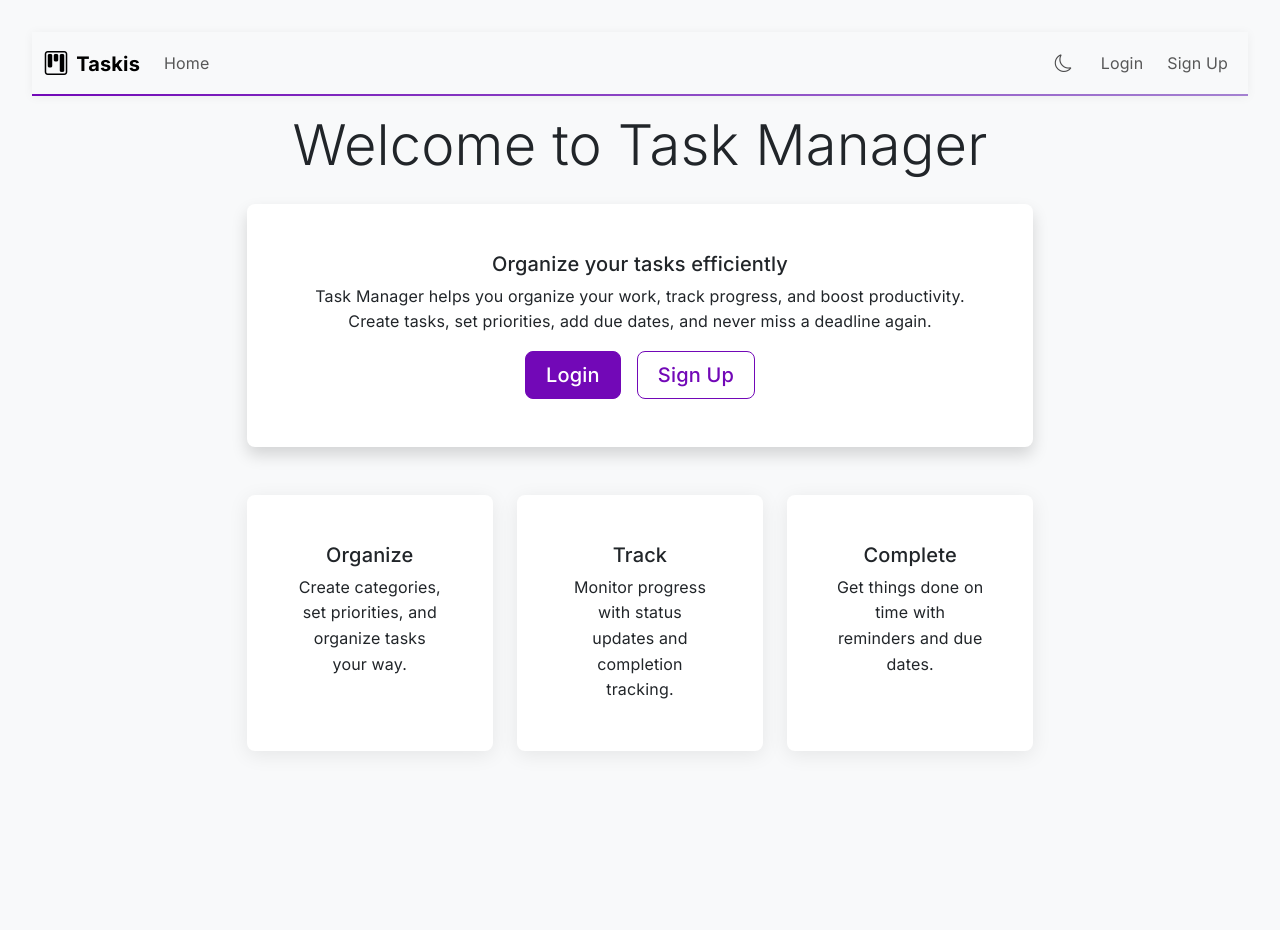
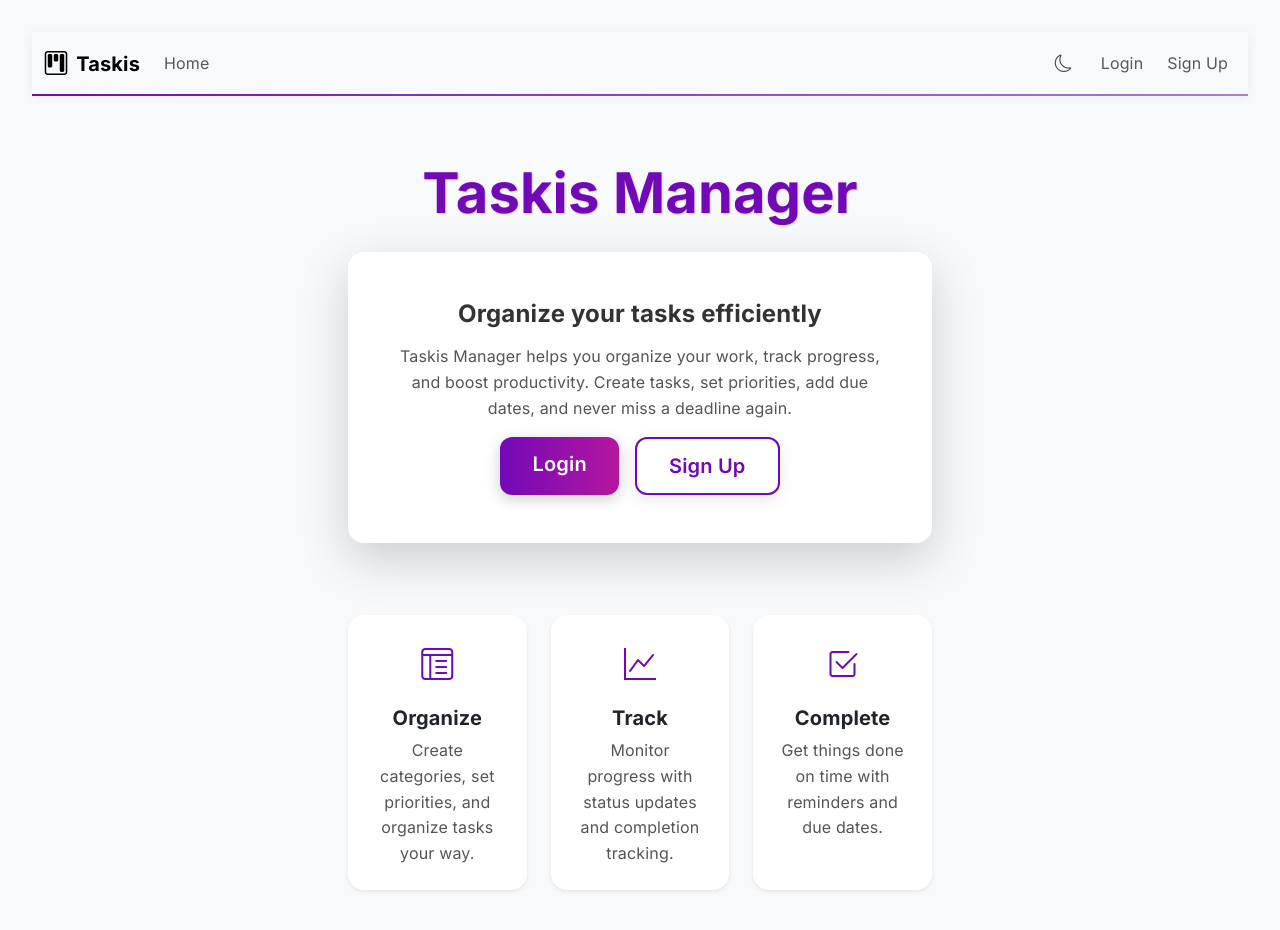
Before and after one commit to aswinp666/TaskisTask-Manager, a React (Vite) app in the folder task-manager/: page / in a window 1280 px wide. Shown: the top 930 px of the page. Before the commit the page ends 864 px from the top, so only its background shows below. Built offline with nearby package versions, Linux system fonts and the light colour scheme; no server answers.

Commit message:
Home Page Revamped and UI Overhauled has been completed

```diff
--- a/task-manager/src/pages/Home.jsx
+++ b/task-manager/src/pages/Home.jsx
@@ -6,16 +6,26 @@ const Home = () => {
   const { isAuthenticated, user } = useAuth();
 
   return (
-    <Container>
+    <Container fluid className="py-5" style={{ backgroundColor: '#f8f9fa', minHeight: '100vh' }}>
       <Row className="justify-content-center text-center">
-        <Col md={8}>
-          <h1 className="display-4 mb-4">Welcome to Task Manager</h1>
+        <Col xs={12} md={8} lg={6}>
+          <h1
+            className="display-4 fw-bold mb-4"
+            style={{ color: 'rgb(114, 9, 183)', textShadow: '1px 1px 2px rgba(0,0,0,0.2)' }}
+          >
+            Taskis Manager
+          </h1>
 
-          <Card className="shadow mb-4">
+          <Card
+            className="shadow-lg mb-4"
+            style={{ borderRadius: '1rem', overflow: 'hidden' }}
+          >
             <Card.Body>
-              <Card.Title>Organize your tasks efficiently</Card.Title>
-              <Card.Text>
-                Task Manager helps you organize your work, track progress, and boost productivity.
+              <Card.Title className="fw-bold mb-3" style={{ fontSize: '1.5rem', color: '#333' }}>
+                Organize your tasks efficiently
+              </Card.Title>
+              <Card.Text style={{ fontSize: '1rem', color: '#555' }}>
+                Taskis Manager helps you organize your work, track progress, and boost productivity.
                 Create tasks, set priorities, add due dates, and never miss a deadline again.
               </Card.Text>
 
@@ -27,20 +37,38 @@ const Home = () => {
                   size="lg"
                   className="mt-3"
                   style={{
-    backgroundColor: 'rgb(114, 9, 183)',
-    borderColor: 'rgb(114, 9, 183)',
+                    background: 'linear-gradient(90deg, #7209B7, #B5179E)',
+                    border: 'none',
+                    color: '#fff',
+                    padding: '0.75rem 2rem',
+                    fontWeight: '600',
+                    borderRadius: '0.75rem',
+                    boxShadow: '0 4px 15px rgba(0,0,0,0.2)',
+                    transition: 'all 0.3s ease',
                   }}
+                  onMouseEnter={(e) => e.currentTarget.style.transform = 'scale(1.05)'}
+                  onMouseLeave={(e) => e.currentTarget.style.transform = 'scale(1)'}
                 >
                   Go to My Tasks
                 </Button>
-
               ) : (
-              <div className="d-flex justify-content-center gap-3 mt-3">
+                <div className="d-flex justify-content-center flex-wrap gap-3 mt-3">
                   <Button
                     as={Link}
                     to="/login"
                     size="lg"
-    style={{ backgroundColor: "rgb(114, 8, 183)", borderColor: "rgb(114, 8, 183)", color: "#fff" }}
+                    style={{
+                      background: 'linear-gradient(90deg, #7209B7, #B5179E)',
+                      border: 'none',
+                      color: '#fff',
+                      padding: '0.75rem 2rem',
+                      fontWeight: '600',
+                      borderRadius: '0.75rem',
+                      boxShadow: '0 4px 15px rgba(0,0,0,0.2)',
+                      transition: 'all 0.3s ease',
+                    }}
+                    onMouseEnter={(e) => e.currentTarget.style.transform = 'scale(1.05)'}
+                    onMouseLeave={(e) => e.currentTarget.style.transform = 'scale(1)'}
                   >
                     Login
                   </Button>
@@ -48,47 +76,58 @@ const Home = () => {
                     as={Link}
                     to="/signup"
                     size="lg"
-    style={{ backgroundColor: "white", borderColor: "rgb(114, 8, 183)", color: "rgb(114, 8, 183)" }}
+                    style={{
+                      background: '#fff',
+                      border: '2px solid #7209B7',
+                      color: '#7209B7',
+                      padding: '0.75rem 2rem',
+                      fontWeight: '600',
+                      borderRadius: '0.75rem',
+                      boxShadow: '0 4px 15px rgba(0,0,0,0.1)',
+                      transition: 'all 0.3s ease',
+                    }}
+                    onMouseEnter={(e) => {
+                      e.currentTarget.style.transform = 'scale(1.05)';
+                      e.currentTarget.style.backgroundColor = 'rgb(114, 9, 183)';
+                      e.currentTarget.style.color = '#fff';
+                    }}
+                    onMouseLeave={(e) => {
+                      e.currentTarget.style.transform = 'scale(1)';
+                      e.currentTarget.style.backgroundColor = '#fff';
+                      e.currentTarget.style.color = 'rgb(114, 9, 183)';
+                    }}
                   >
                     Sign Up
                   </Button>
                 </div>
-
               )}
             </Card.Body>
           </Card>
 
-          <Row className="mt-5">
-            <Col md={4} className="mb-4">
-              <Card className="h-100">
-                <Card.Body>
-                  <Card.Title>Organize</Card.Title>
-                  <Card.Text>
-                    Create categories, set priorities, and organize tasks your way.
-                  </Card.Text>
-                </Card.Body>
+          <Row className="mt-5 g-4">
+            {[
+              { title: 'Organize', text: 'Create categories, set priorities, and organize tasks your way.', icon: 'bi-layout-text-window-reverse' },
+              { title: 'Track', text: 'Monitor progress with status updates and completion tracking.', icon: 'bi-graph-up' },
+              { title: 'Complete', text: 'Get things done on time with reminders and due dates.', icon: 'bi-check2-square' },
+            ].map((feature, idx) => (
+              <Col key={idx} xs={12} md={6} lg={4}>
+                <Card
+                  className="h-100 shadow-sm text-center"
+                  style={{
+                    borderRadius: '1rem',
+                    padding: '1.5rem',
+                    transition: 'all 0.3s ease',
+                    backgroundColor: '#fff',
+                  }}
+                  onMouseEnter={e => e.currentTarget.style.transform = 'translateY(-5px)'}
+                  onMouseLeave={e => e.currentTarget.style.transform = 'translateY(0)'}
+                >
+                  <i className={`bi ${feature.icon} mb-3`} style={{ fontSize: '2rem', color: 'rgb(114, 9, 183)' }}></i>
+                  <Card.Title className="fw-bold mb-2">{feature.title}</Card.Title>
+                  <Card.Text style={{ color: '#555' }}>{feature.text}</Card.Text>
                 </Card>
               </Col>
-            <Col md={4} className="mb-4">
-              <Card className="h-100">
-                <Card.Body>
-                  <Card.Title>Track</Card.Title>
-                  <Card.Text>
-                    Monitor progress with status updates and completion tracking.
-                  </Card.Text>
-                </Card.Body>
-              </Card>
-            </Col>
-            <Col md={4} className="mb-4">
-              <Card className="h-100">
-                <Card.Body>
-                  <Card.Title>Complete</Card.Title>
-                  <Card.Text>
-                    Get things done on time with reminders and due dates.
-                  </Card.Text>
-                </Card.Body>
-              </Card>
-            </Col>
+            ))}
           </Row>
         </Col>
       </Row>
```
Lines whose indentation alone changed are shown as unchanged.
